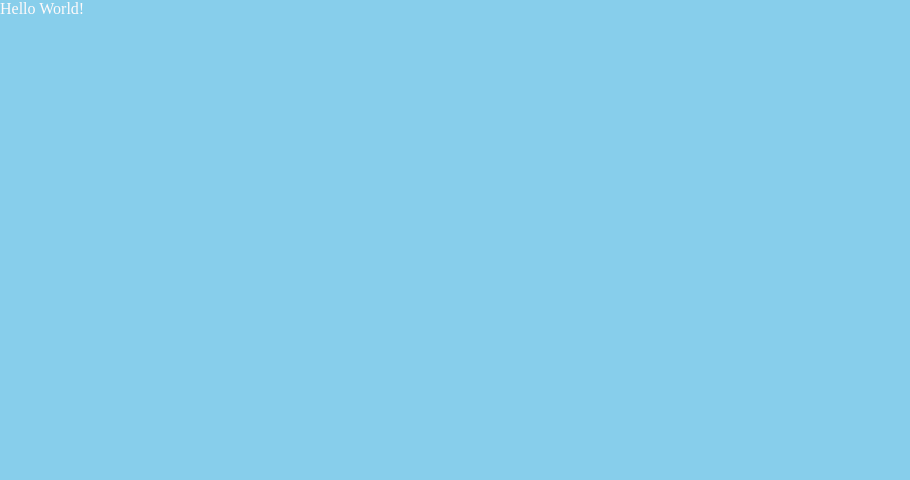
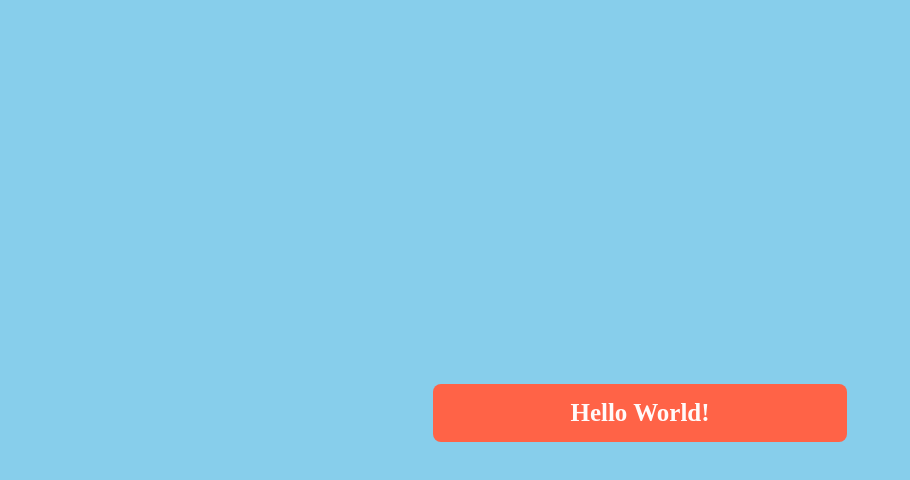
Before and after one commit to ENiENG/HelloWorld, a plain HTML site: page index.html in a window 1280 px wide. Shown: the whole page, without its empty margins (0-910 px from the left). Drawn offline with Linux system fonts and the light colour scheme.

Commit message:
Update index.html

```diff
--- a/index.html
+++ b/index.html
@@ -5,5 +5,13 @@
   }
 </style>
 <body style="background:#87ceeb">
-  <span style="color:#fffafa;margin:0 auto;">Hello World!</span>
+  <div style="
+    border-radius: 8px;
+    background-color: tomato;
+    padding: 15px;
+    width: 30%;
+    text-align: center;
+    margin: 30% auto;">
+    <span style="color:#fffafa;font-size: 25;font-weight: bold;">Hello World!</span>
+  </div>
 </body>
```
